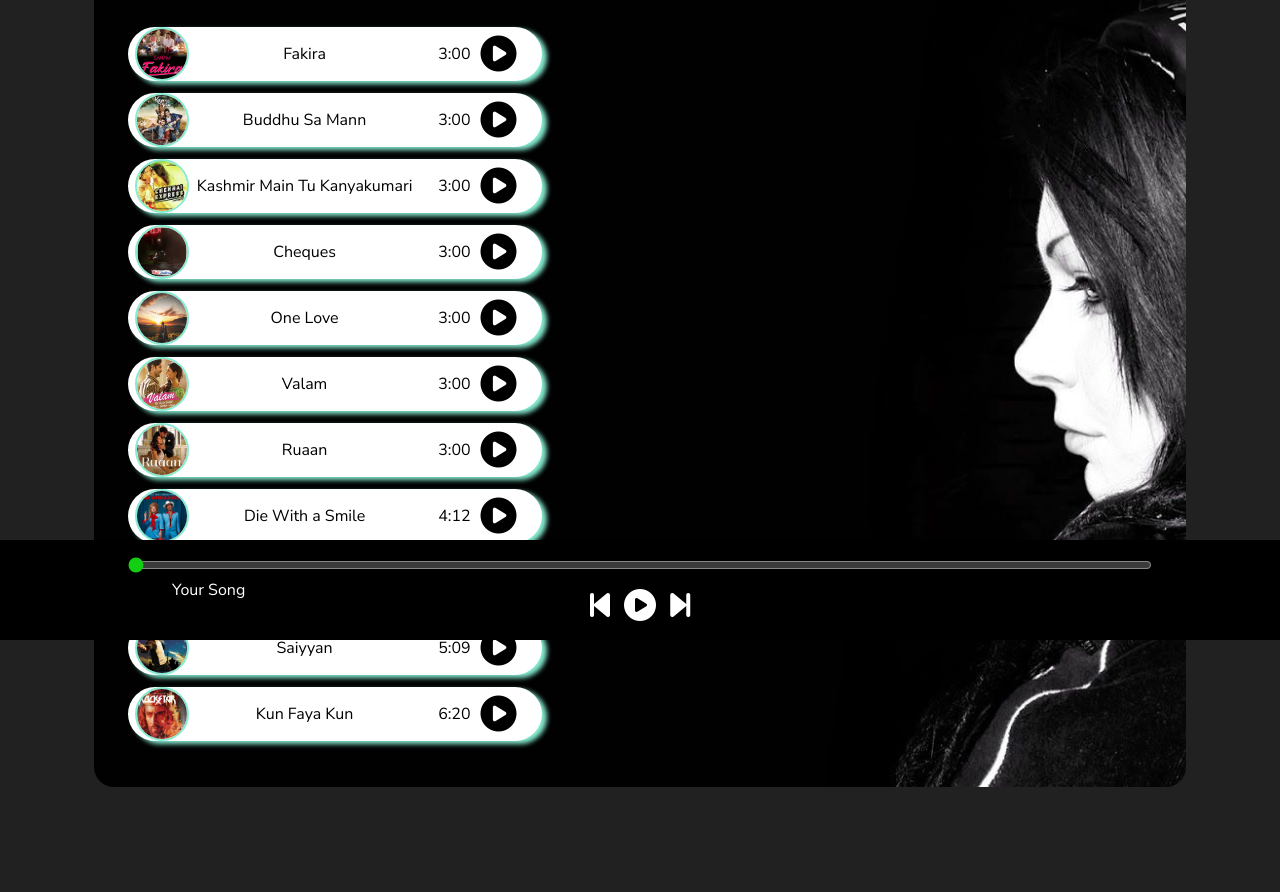
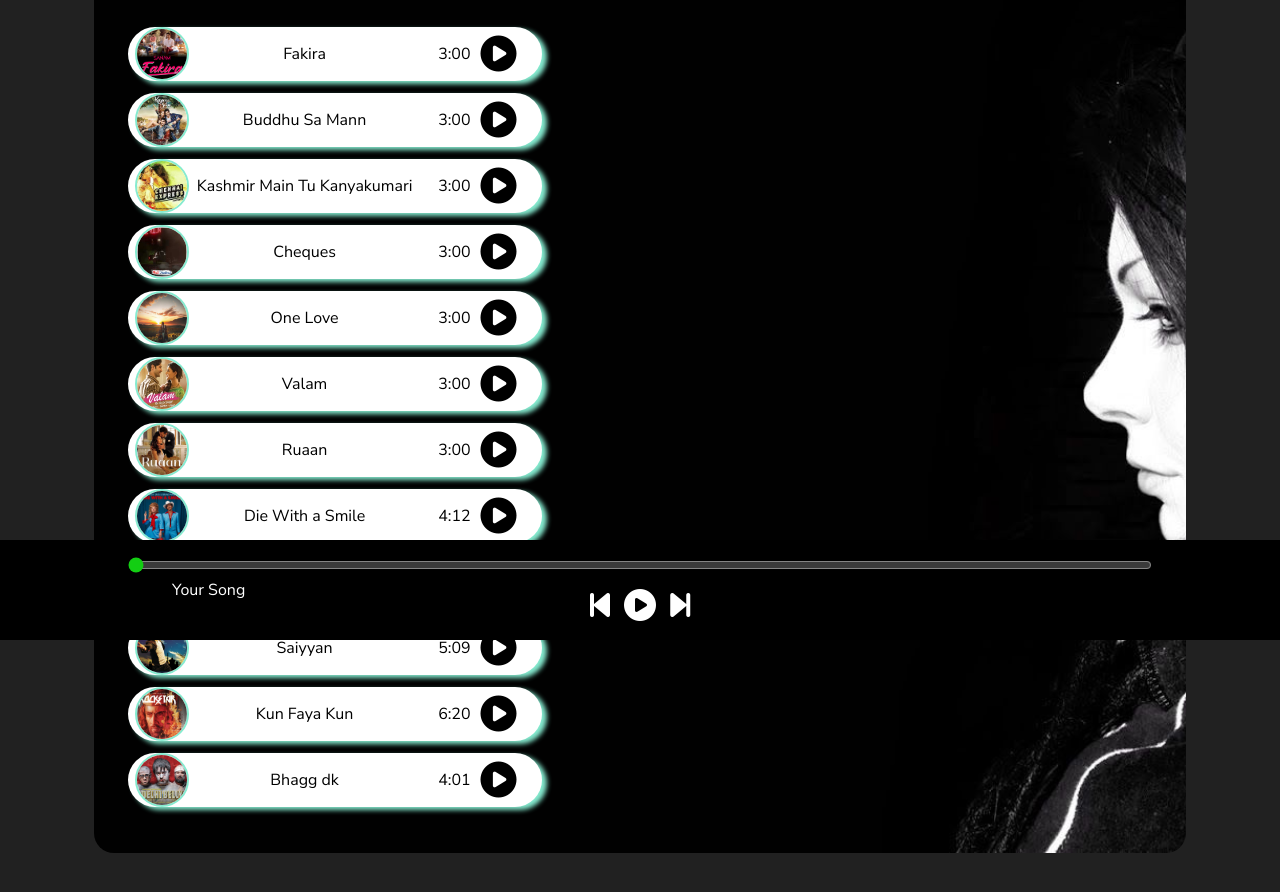
Before and after one commit to Mavricx/Spotify-Clone, a plain HTML site: page index.html in a window 1280 px wide. Shown: the part 160-1052 px from the top of the page. Drawn offline with Linux system fonts and the light colour scheme.

Commit message:
added new song

```diff
--- a/index.html
+++ b/index.html
@@ -107,6 +107,15 @@
                 >6:20<i class="fa-solid fa-circle-play songItemPlay"></i></span
             ></span>
           </div>
+          <div class="songItem">
+            <img src="myCovers/12.jpg" alt="7" />
+            <span class="songName">Bhaag DK</span>
+            <span class="songlistplay">
+              <span class="timeStamp">
+                4:01<i class="fa-solid fa-circle-play songItemPlay"></i>
+              </span>
+            </span>
+          </div>
         </div>
       </div>
       <div class="songBanner"></div>
--- a/script.js
+++ b/script.js
@@ -66,13 +66,20 @@ let songs = [
     songName: "Saiyyan",
     filePath: "songs/Saiyyan.mp3",
     coverPath: "myCovers/10.png",
-    songNumber: 8,
+    songNumber: 9,
   }
   , {
     songName: "Kun Faya Kun",
     filePath: "songs/Kun Faya Kun.mp3",
     coverPath: "myCovers/11.png",
-    songNumber: 8,
+    songNumber: 10,
+  }
+  ,
+  {
+    songName: "Bhagg dk",
+    filePath: "songs/Bhaag.mp3",
+    coverPath: "myCovers/12.jpg",
+    songNumber: 11,
   }
 ];
 
```
Also changed, not shown: myCovers/12.jpg (added), 1 other file.
